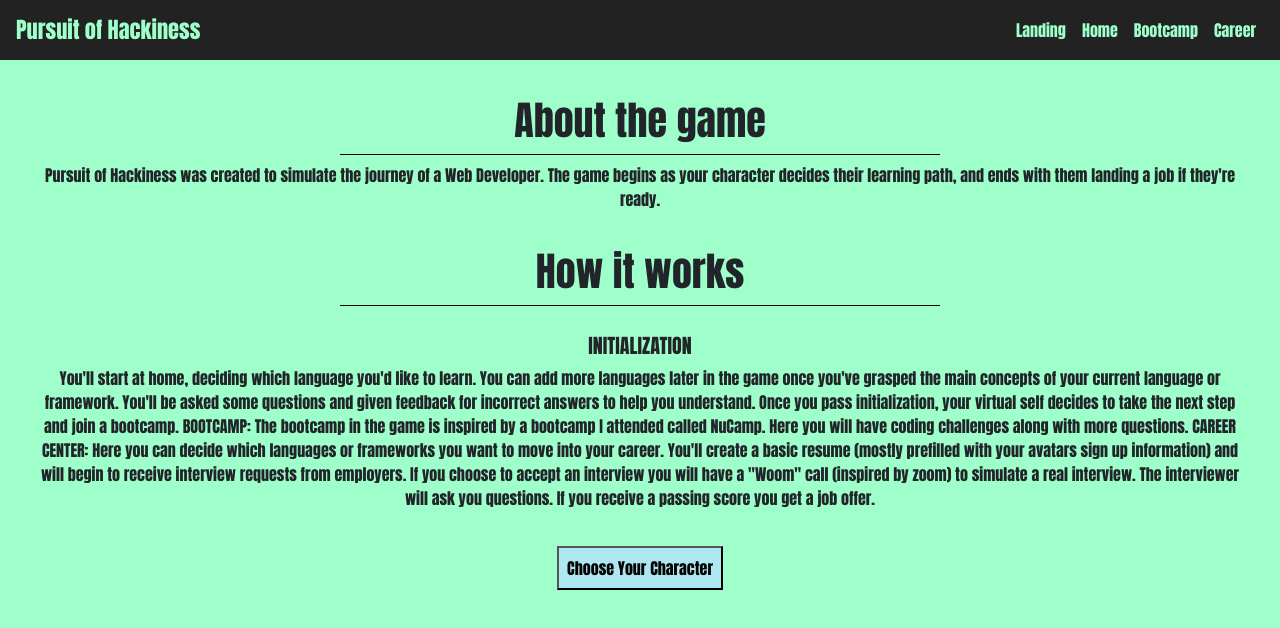
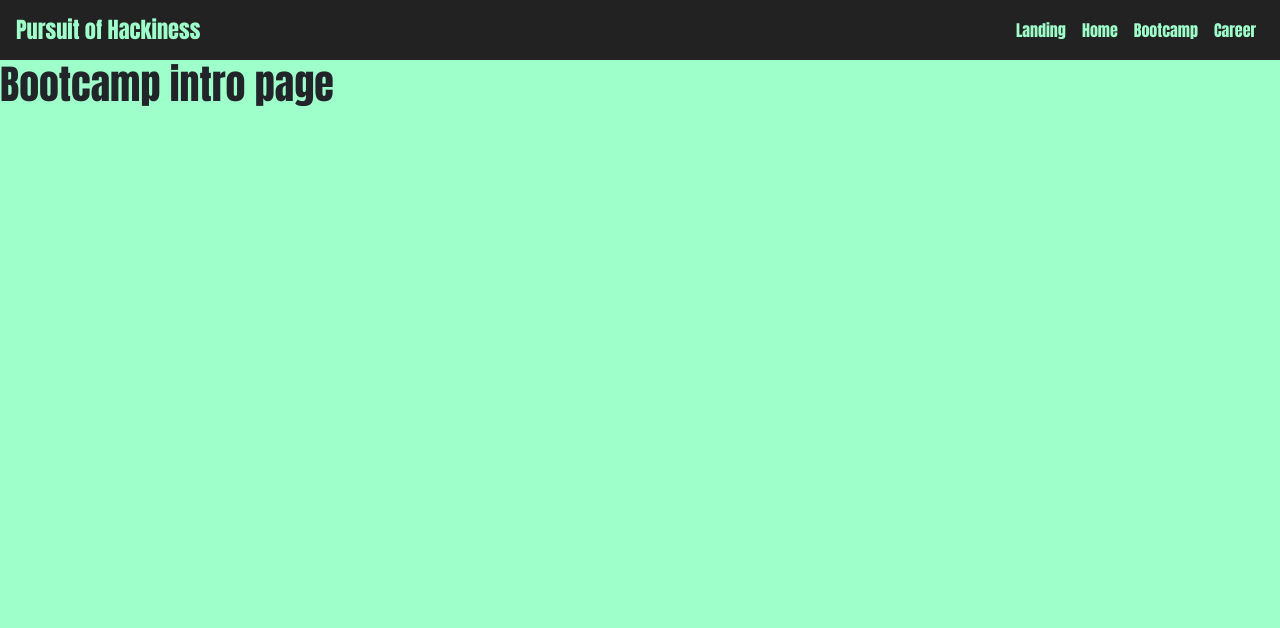
Before and after one commit to stephanieraymos/PursuitOfHackiness, a React (Create React App) app: page /Bootcamp in a window 1280 px wide. Shown: the top 628 px of the page. Built offline with nearby package versions, Linux system fonts and the light colour scheme; no server answers.

Commit message:
Fixed routing + made default route

```diff
--- a/src/App.js
+++ b/src/App.js
@@ -13,13 +13,15 @@
     <>
       <Router>
         <Navigation />
-        <Landing />
+        {/* <Landing /> */}
         <Switch>
-          <Route path="/Landing" component={Landing} />
+          {/* <Route path="/Landing" component={Landing} /> */}
           <Route exact path="/Home" component={Home} />
           <Route path="/Bootcamp" component={Bootcamp} />
           <Route path="/Career" component={Career} />
           <Route path="/Characters" component={Character} />
+          <Route path="/" component={Landing} />
+
         </Switch>
       </Router>
       <GlobalStyles />
--- a/src/components/Bootcamp.js
+++ b/src/components/Bootcamp.js
@@ -3,7 +3,7 @@
 function Bootcamp() {
     return (
         <div>
-
+            <h1>Bootcamp intro page</h1>
         </div>
     )
 }
```
Also changed, not shown: 1 other file (tests, documents, lock files or other folders).
